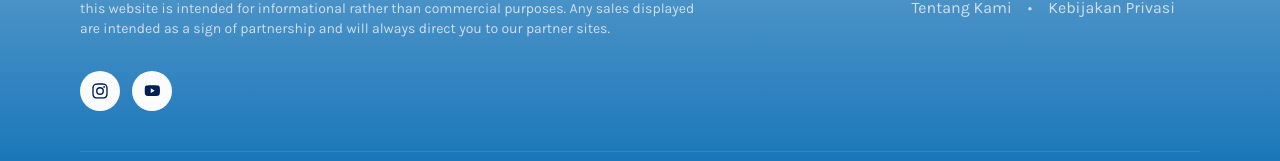
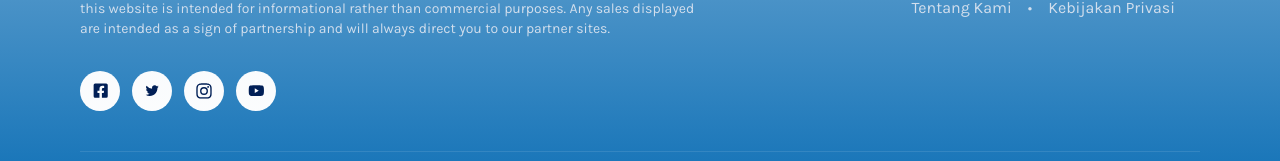
Before and after one commit to bragapm/west-java-travel, a Next.js app: page / in a window 1280 px wide. Shown: the part 6570-6731 px from the top of the page. Built offline with nearby package versions, Linux system fonts and the light colour scheme; no server answers.

Commit message:
Update Footer.js
add link to fb and twitter account

```diff
--- a/components/Footer.js
+++ b/components/Footer.js
@@ -14,12 +14,22 @@ export const Footer = () => {
                     <img src='/ic-logo.svg' className='w-[100px] md:w-[126.27px]' />
                     <p className='font-karla text-xs md:text-sm text-[#CBD9EA] mt-8 text-center md:text-left'>This is the official website of the West Java Tourism Department, Indonesia. The content listed on this website is intended for informational rather than commercial purposes. Any sales displayed are intended as a sign of partnership and will always direct you to our partner sites.</p>
                     <div className='mt-8 flex flex-row space-x-3'>
-                        <a href='https://www.instagram.com/westjava.travel/' target='blank'>
+                        <a href='https://www.facebook.com/Smiling-West-Java-104281914974864/' target='_blank'>
+                            <div className='w-[33.33px] md:w-[40px] h-[33.33px] md:h-[40px] rounded-full bg-white hover:scale-125 transition-all flex flex-row items-center justify-center'>
+                                <MemoIcFacebook className='scale-110 text-[#011F56]' />
+                            </div>
+                        </a>
+                        <a href='https://twitter.com/smilingwestjava' target='_blank'>
+                            <div className='w-[33.33px] md:w-[40px] h-[33.33px] md:h-[40px] rounded-full bg-white hover:scale-125 transition-all flex flex-row items-center justify-center'>
+                                <MemoIcTwitter className='scale-110 text-[#011F56]' />
+                            </div>
+                        </a>
+                        <a href='https://www.instagram.com/westjava.travel/' target='_blank'>
                             <div className='w-[33.33px] md:w-[40px] h-[33.33px] md:h-[40px] rounded-full bg-white hover:scale-125 transition-all flex flex-row items-center justify-center'>
                                 <MemoIcInstagram className='scale-110 text-[#011F56]' />
                             </div>
                         </a>
-                        <a href='https://youtube.com/channel/UCFf4Zbap_oELqdAsA4nOjqQ' target='blank'>
+                        <a href='https://youtube.com/channel/UCFf4Zbap_oELqdAsA4nOjqQ' target='_blank'>
                             <div className='w-[33.33px] md:w-[40px] h-[33.33px] md:h-[40px] rounded-full bg-white hover:scale-125 transition-all flex flex-row items-center justify-center'>
                                 <MemoIcYoutube className='scale-110 text-[#011F56]' />
                             </div>
@@ -35,6 +45,8 @@ export const Footer = () => {
                         options={[
                             { label: '🇮🇩 Indonesia' },
                             { label: '🇬🇧 English' },
+                            { label: '🇳🇱 Dutch' },
+                            { label: '🇸🇦 Arabic' },
                         ]} />
                     <div className='flex flex-row gap-4 justify-center md:justify-start'>
                         <p className='font-karla text-sm md:text-base text-[#CBD9EA] mt-8 text-center md:text-left'>Tentang Kami</p>
```
